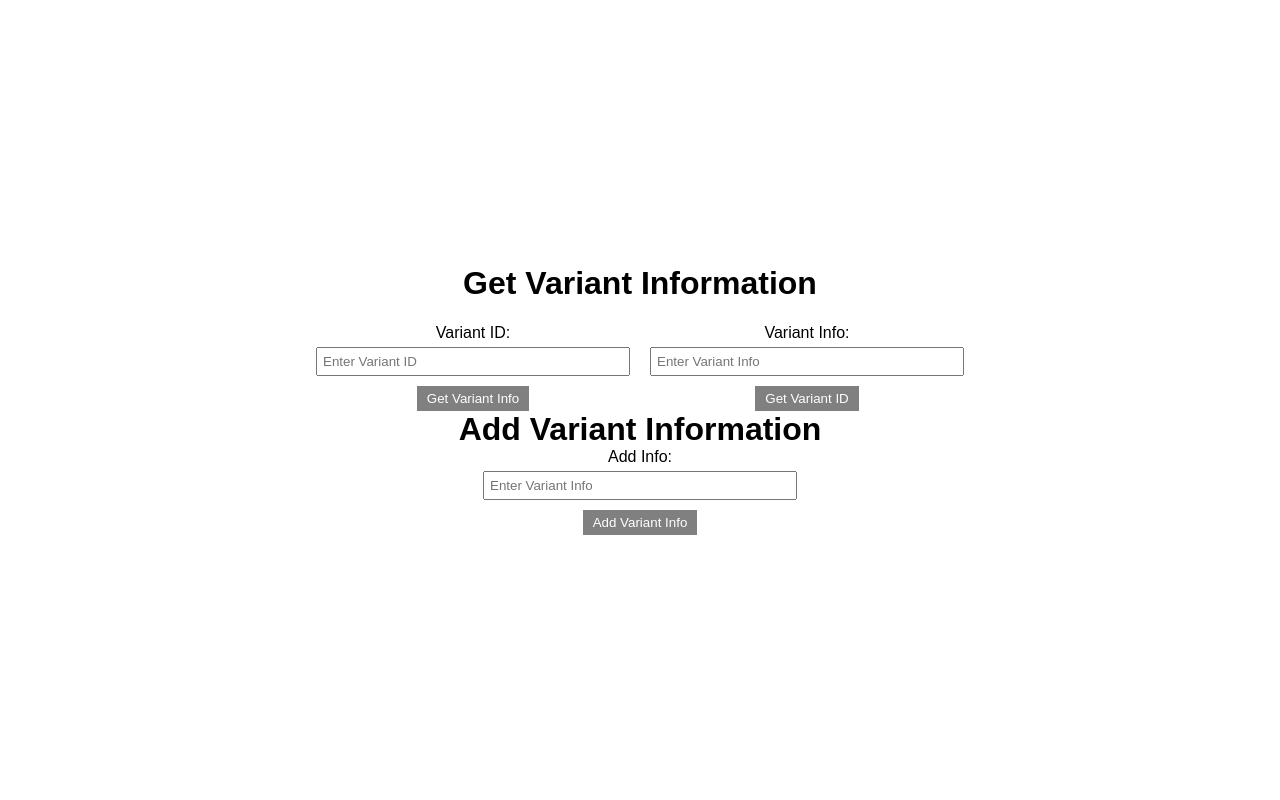
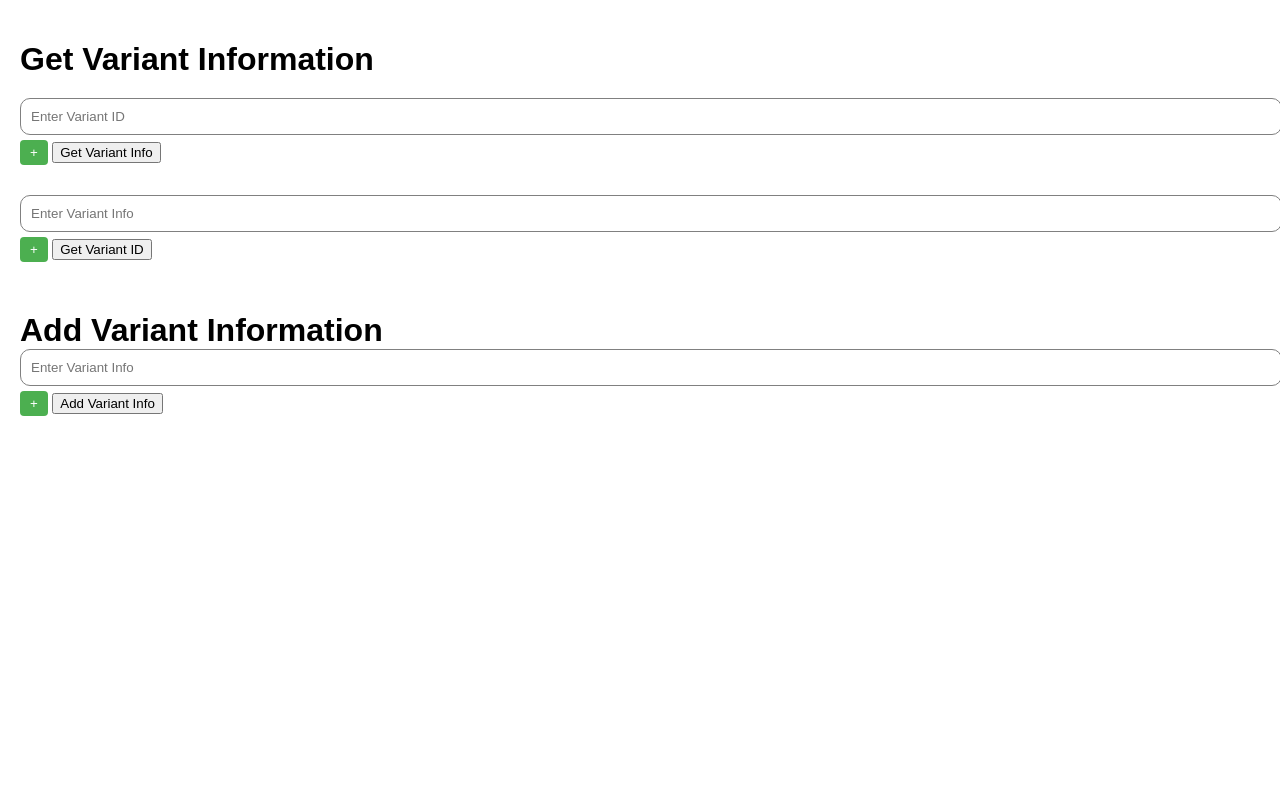
Before and after one commit to BhaviniKorthi/Internship_Strandls, a Flask app: page / in a window 1280 px wide. Run offline with Flask 3, Linux system fonts and the light colour scheme.

Commit message:
multiple inputs

```diff
--- a/Variant Identification/Controller/controller.py
+++ b/Variant Identification/Controller/controller.py
@@ -8,40 +8,34 @@ class RouteHandler:
     def home_page(self):
         return render_template('index.html')
 
-    def get_variant_info(self):
-        variant_id = request.args.get('variant_id')
-        if not variant_id:
+    def get_variant_info(self):  #get the variant info from the database
+        variant_ids = request.args.getlist('variant_id')
+        if len(variant_ids)==1 and variant_ids[0]=="":
             return jsonify({'error': 'Empty input is not allowed'})
+        try:
+            variant_ids = [int(variant_id) for variant_id in variant_ids]  #convert the variant ids to int
+        except:
+            return jsonify({'error': 'Invalid input format' })
+        return self.variant_api.get_info(variant_ids)
 
+
+    def get_variant_id(self): #get the variant id from the database
+        variant_infos = request.args.getlist('variant_info')
+        if len(variant_infos)==1 and variant_infos[0]=="":
+            return jsonify({'error': 'Empty input is not allowed'})
         try:
-            variant_id = int(variant_id)
-            return self.variant_api.get_variant(variant_id)
-        except ValueError:
+            variant_infos = [json.dumps(json.loads(variant_info))  for variant_info in variant_infos] #convert the variant infos to json
+        except:
             return jsonify({'error': 'Invalid input format'})
 
+        return self.variant_api.get_id(variant_infos)
 
-
-    def get_variant_id(self):
-        variant_info = request.args.get('variant_info')
-        if not variant_info:
+    def add_variant(self): #add the variant to the database
+        variant_infos = request.form.getlist('add_entry')
+        if len(variant_infos)==1 and variant_infos[0]=="":
             return jsonify({'error': 'Empty input is not allowed'})
-
         try:
-            variant_info = json.loads(variant_info)
-            return self.variant_api.find_variant(variant_info)
-        except json.JSONDecodeError:
+            variant_infos = [json.dumps(json.loads(variant_info)) for variant_info in variant_infos]
+        except:
             return jsonify({'error': 'Invalid input format'})
-
-
-
-
-    def add_variant(self):
-        variant_info = request.form.get('add_entry')
-        if not variant_info:
-            return jsonify({'error': 'Empty input is not allowed'})
-
-        try:
-            variant_info = json.loads(variant_info)
-            return self.variant_api.add_variant(variant_info)
-        except json.JSONDecodeError:
-            return jsonify({'error': 'Invalid input format'})
+        return self.variant_api.add_variant(variant_infos)
--- a/Variant Identification/static/index.css
+++ b/Variant Identification/static/index.css
@@ -1,48 +1,52 @@
 body {
-    display: flex;
-    flex-direction: column;
-    align-items: center;
-    justify-content: center;
-    height: 100vh;
+    font-family: Arial, sans-serif;
     margin: 0;
-    font-family: Arial, sans-serif;
+    padding: 20px;
 }
 
 h1 {
-    margin-top: 0;
+    margin-bottom: 20px;
 }
 
 .forms-container {
-    display: flex;
-    justify-content: center;
+    margin-bottom: 50px;
 }
 
 form {
-    display: flex;
-    flex-direction: column;
-    align-items: center;
-    margin: 0 10px;
+    margin-bottom: 30px;
 }
 
 label {
+    display: block;
     margin-bottom: 5px;
 }
 
 input[type="text"] {
-    padding: 5px;
-    margin-bottom: 10px;
-    width: 300px;
+    width: 100%;
+    padding: 10px;
+    border: 1px solid grey;
+    border-radius: 10px;
+    margin-bottom: 5px;
 }
 
-input[type="submit"] {
-    padding: 5px 10px;
-    background-color: grey;
+.add-input-button {
+    background-color: #4CAF50;
     color: white;
     border: none;
+    border-radius: 4px;
+    padding: 5px 10px;
     cursor: pointer;
 }
 
-.message {
-    margin-top: 20px;
-    font-weight: bold;
+.remove-input-button {
+    background-color: #f44336;
+    color: white;
+    border: none;
+    border-radius: 4px;
+    padding: 5px 10px;
+    cursor: pointer;
 }
+
+/* .input-container {
+    margin-bottom: 10px;
+} */
--- a/Variant Identification/templates/index.html
+++ b/Variant Identification/templates/index.html
@@ -2,27 +2,58 @@
 <html>
 <head>
     <title>Variant Information</title>
-    <link rel="stylesheet"  href="{{url_for('static', filename='index.css')}}">
+    <link rel="stylesheet" type="text/css" href="../static/index.css">
+    <!-- <script src="../scripts/script.js"></script> -->
+    <script>
+        function addInput(containerId, inputName, placeholderText) {
+            var inputContainer = document.createElement("div");
+            inputContainer.classList.add("input-container");
+
+            var inputField = document.createElement("input");
+            inputField.type = "text";
+            inputField.name = inputName;
+            inputField.placeholder = "Enter " + placeholderText;
+
+            var removeButton = document.createElement("button");
+            removeButton.innerHTML = "-";
+            removeButton.type = "button";
+            removeButton.classList.add("remove-input-button");
+            removeButton.onclick = function () {
+                inputContainer.remove();
+            };
+
+            inputContainer.appendChild(inputField);
+            inputContainer.appendChild(removeButton);
+
+            document.getElementById(containerId).appendChild(inputContainer);
+        }
+    </script>
 </head>
 <body>
     <h1>Get Variant Information</h1>
     <div class="forms-container">
         <form action="/variant/id" method="GET">
-            <label for="variant_id">Variant ID:</label>
-            <input type="text" id="variant_id" name="variant_id" placeholder="Enter Variant ID">
+            <div id="variant-id-container" class="input-container">
+                <input type="text" name="variant_id" placeholder="Enter Variant ID">
+            </div>
+            <button type="button" class="add-input-button" onclick="addInput('variant-id-container', 'variant_id','Variant ID')">+</button>
             <input type="submit" value="Get Variant Info">
         </form>
         <form action="/variant/info" method="GET">
-            <label for="variant_info">Variant Info:</label>
-            <input type="text" id="variant_info" name="variant_info" placeholder="Enter Variant Info">
+            <div id="variant-info-container" class="input-container">
+                <input type="text" name="variant_info" placeholder="Enter Variant Info">
+            </div>
+            <button type="button" class="add-input-button" onclick="addInput('variant-info-container', 'variant_info', 'Variant Info')">+</button>
             <input type="submit" value="Get Variant ID">
         </form>
     </div>
 
     <h1 style="margin-bottom: 0px;">Add Variant Information</h1>
     <form action="/variant/add" method="POST">
-        <label for="add_entry">Add Info:</label>
-        <input type="text" id="add_entry" name="add_entry" placeholder="Enter Variant Info">
+        <div id="add-entry-container" class="input-container">
+            <input type="text" name="add_entry" placeholder="Enter Variant Info">
+        </div>
+        <button type="button" class="add-input-button" onclick="addInput('add-entry-container', 'add_entry', 'Variant Info')">+</button>
         <input type="submit" value="Add Variant Info">
     </form>
 </body>
```
Also changed, not shown: Variant Identification/Model/model.py (+50 -33 lines), Variant Identification/Model/variant_dao.py (+46 -37 lines), Variant Identification/View/view.py (+5 -15 lines), Variant Identification/templates/variant.html (+6 -3 lines).
